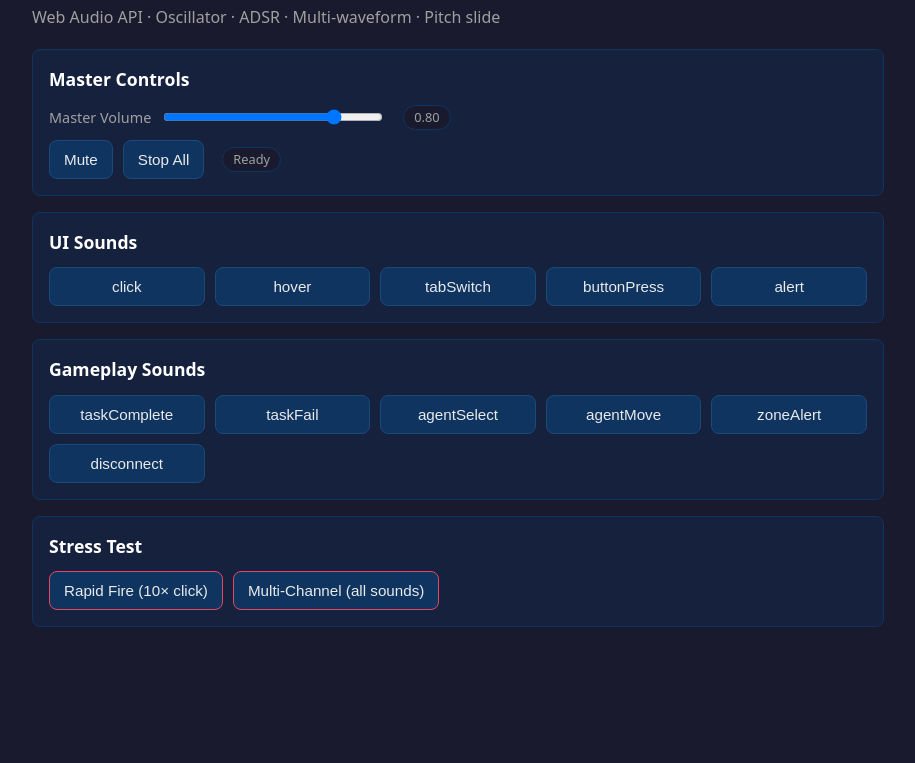
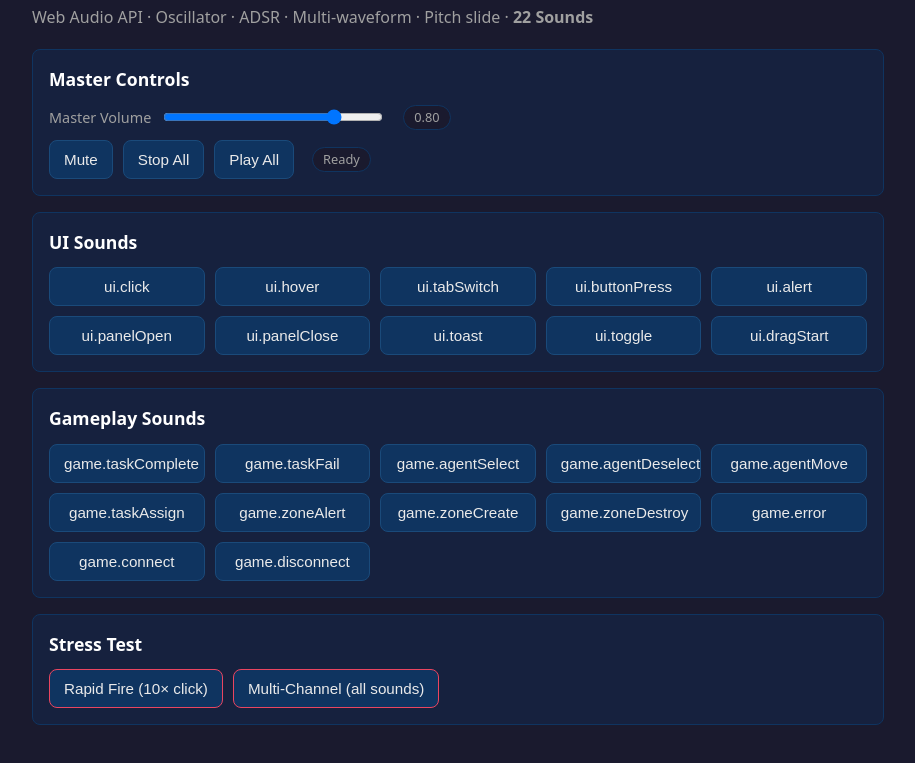
Before and after one commit to hotjp/chip-audio-engine, a website: page playground.html in a window 1280 px wide. Shown: the part 65-828 px from the top of the page, without its empty margins (182-1097 px from the left). Before the commit the page ends 800 px from the top, so only its background shows below. Drawn offline with Linux system fonts and the light colour scheme.

Commit message:
feat(playground): expand to 22 sounds with full pixel-sfc SoundPack

```diff
--- a/playground.html
+++ b/playground.html
@@ -67,7 +67,7 @@
 <body>
   <div class="wrap">
     <h1>Chip Audio Engine <span style="color:var(--highlight)">Playground</span></h1>
-    <div class="sub">Web Audio API · Oscillator · ADSR · Multi-waveform · Pitch slide</div>
+    <div class="sub">Web Audio API · Oscillator · ADSR · Multi-waveform · Pitch slide · <strong>22 Sounds</strong></div>
 
     <div class="panel">
       <h2>Master Controls</h2>
@@ -79,6 +79,7 @@
       <div class="row">
         <button id="btnMute">Mute</button>
         <button id="btnStopAll">Stop All</button>
+        <button id="btnPlayAll">Play All</button>
         <span id="status" class="badge">Ready</span>
       </div>
     </div>
@@ -138,6 +139,46 @@
           duration: 200,
           volume: 0.5
         },
+        'ui.panelOpen': {
+          waveforms: [
+            { type: 'square', frequency: 300, gain: 0.5 },
+            { type: 'sawtooth', frequency: 305, gain: 0.3 }
+          ],
+          envelope: { attack: 10, decay: 60, sustain: 0.2, release: 80 },
+          duration: 150,
+          pitch: { start: 1.0, end: 2.0 },
+          volume: 0.5
+        },
+        'ui.panelClose': {
+          waveforms: [
+            { type: 'square', frequency: 600, gain: 0.5 },
+            { type: 'sawtooth', frequency: 605, gain: 0.3 }
+          ],
+          envelope: { attack: 10, decay: 50, sustain: 0.2, release: 60 },
+          duration: 120,
+          pitch: { start: 1.0, end: 0.5 },
+          volume: 0.5
+        },
+        'ui.toast': {
+          waveforms: [{ type: 'sine', frequency: 400, gain: 0.5 }],
+          envelope: { attack: 5, decay: 30, sustain: 0, release: 45 },
+          duration: 80,
+          pitch: { start: 1.0, end: 2.0 },
+          volume: 0.4
+        },
+        'ui.toggle': {
+          waveforms: [{ type: 'square', frequency: 1000, gain: 0.4 }],
+          envelope: { attack: 2, decay: 10, sustain: 0, release: 18 },
+          duration: 30,
+          volume: 0.3
+        },
+        'ui.dragStart': {
+          waveforms: [{ type: 'sine', frequency: 500, gain: 0.5 }],
+          envelope: { attack: 5, decay: 25, sustain: 0, release: 30 },
+          duration: 60,
+          pitch: { start: 1.0, end: 1.4 },
+          volume: 0.4
+        },
         'game.taskComplete': {
           waveforms: [
             { type: 'square', frequency: 600, gain: 0.4 },
@@ -161,11 +202,28 @@
           duration: 80,
           volume: 0.6
         },
+        'game.agentDeselect': {
+          waveforms: [{ type: 'sine', frequency: 400, gain: 0.5 }],
+          envelope: { attack: 5, decay: 25, sustain: 0, release: 30 },
+          duration: 60,
+          pitch: { start: 1.0, end: 0.75 },
+          volume: 0.4
+        },
         'game.agentMove': {
           waveforms: [{ type: 'triangle', frequency: 350, gain: 0.5 }],
           envelope: { attack: 10, decay: 40, sustain: 0.2, release: 50 },
           duration: 100,
           pitch: { start: 1.0, end: 1.286 },
+          volume: 0.5
+        },
+        'game.taskAssign': {
+          waveforms: [
+            { type: 'square', frequency: 500, gain: 0.5 },
+            { type: 'sawtooth', frequency: 505, gain: 0.25 }
+          ],
+          filter: { type: 'lowpass', frequency: 1200, Q: 2 },
+          envelope: { attack: 10, decay: 60, sustain: 0.2, release: 80 },
+          duration: 150,
           volume: 0.5
         },
         'game.zoneAlert': {
@@ -176,6 +234,36 @@
           envelope: { attack: 20, decay: 200, sustain: 0.5, release: 180 },
           duration: 400,
           volume: 0.6
+        },
+        'game.zoneCreate': {
+          waveforms: [{ type: 'square', frequency: 100, gain: 0.5 }],
+          envelope: { attack: 20, decay: 80, sustain: 0.3, release: 100 },
+          duration: 200,
+          pitch: { start: 1.0, end: 4.0 },
+          volume: 0.5
+        },
+        'game.zoneDestroy': {
+          waveforms: [{ type: 'sawtooth', frequency: 400, gain: 0.5 }],
+          envelope: { attack: 15, decay: 100, sustain: 0.2, release: 135 },
+          duration: 250,
+          pitch: { start: 1.0, end: 0.2 },
+          volume: 0.6
+        },
+        'game.error': {
+          waveforms: [{ type: 'sawtooth', frequency: 150, gain: 0.5 }],
+          envelope: { attack: 10, decay: 60, sustain: 0.3, release: 80 },
+          duration: 150,
+          volume: 0.6
+        },
+        'game.connect': {
+          waveforms: [
+            { type: 'sine', frequency: 300, gain: 0.4 },
+            { type: 'sine', frequency: 600, gain: 0.3 },
+            { type: 'sine', frequency: 900, gain: 0.2 }
+          ],
+          envelope: { attack: 10, decay: 80, sustain: 0.3, release: 110 },
+          duration: 200,
+          volume: 0.5
         },
         'game.disconnect': {
           waveforms: [
@@ -222,10 +310,22 @@
       const envelope = params.envelope;
       const pitchCurve = params.pitch;
       const waveforms = params.waveforms ?? [{ type: 'sine', frequency: 440 }];
+      const filterDef = params.filter;
 
       const master = ctx.createGain();
       master.gain.value = 0;
       master.connect(masterGain);
+
+      let filterNode = null;
+      if (filterDef && ctx) {
+        filterNode = ctx.createBiquadFilter();
+        filterNode.type = filterDef.type || 'lowpass';
+        filterNode.frequency.value = filterDef.frequency ?? 1000;
+        if (filterDef.Q !== undefined) filterNode.Q.value = filterDef.Q;
+        filterNode.connect(master);
+      }
+
+      const targetNode = filterNode || master;
 
       const oscillators = [];
       const waveGains = [];
@@ -241,7 +341,7 @@
         g.gain.value = wave.gain ?? 1;
 
         osc.connect(g);
-        g.connect(master);
+        g.connect(targetNode);
 
         oscillators.push(osc);
         waveGains.push(g);
@@ -289,7 +389,7 @@
         try { osc.stop(releaseEnd); } catch {}
       }
 
-      const nodeSet = { oscillators, waveGains, master };
+      const nodeSet = { oscillators, waveGains, master, filterNode };
       activeNodes.push(nodeSet);
 
       setTimeout(() => {
@@ -305,6 +405,7 @@
         osc.disconnect();
       }
       for (const g of nodeSet.waveGains) g.disconnect();
+      if (nodeSet.filterNode) nodeSet.filterNode.disconnect();
       nodeSet.master.disconnect();
     }
 
@@ -316,6 +417,7 @@
           osc.disconnect();
         }
         for (const g of nodeSet.waveGains) g.disconnect();
+        if (nodeSet.filterNode) nodeSet.filterNode.disconnect();
         nodeSet.master.disconnect();
       }
     }
@@ -346,7 +448,7 @@
 
     Object.keys(SOUND_PACK.sounds).forEach(id => {
       const btn = document.createElement('button');
-      btn.textContent = id.replace(/^ui\.|^game\./, '');
+      btn.textContent = id;
       btn.onclick = () => { playSound(id); updateStatus('Playing ' + id); };
       if (id.startsWith('ui.')) uiGrid.appendChild(btn);
       else gameGrid.appendChild(btn);
@@ -373,6 +475,15 @@
       updateStatus('Stopped all');
     });
 
+    const btnPlayAll = document.getElementById('btnPlayAll');
+    btnPlayAll.addEventListener('click', () => {
+      const ids = Object.keys(SOUND_PACK.sounds);
+      ids.forEach((id, i) => {
+        setTimeout(() => playSound(id), i * 350);
+      });
+      updateStatus('Playing all 22 sounds');
+    });
+
     const statusEl = document.getElementById('status');
     function updateStatus(msg) {
       statusEl.textContent = msg;
```
